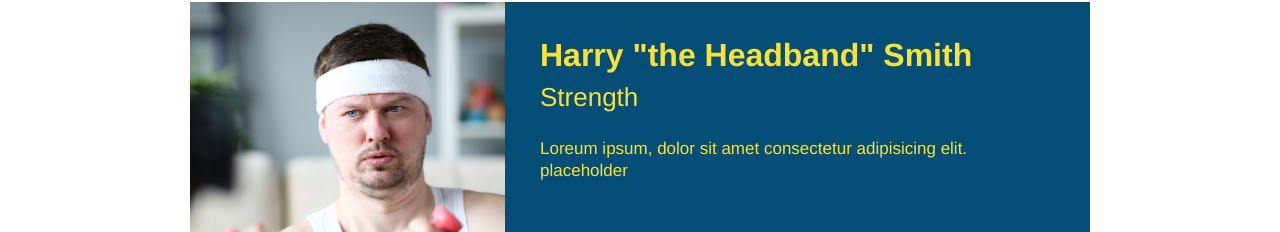
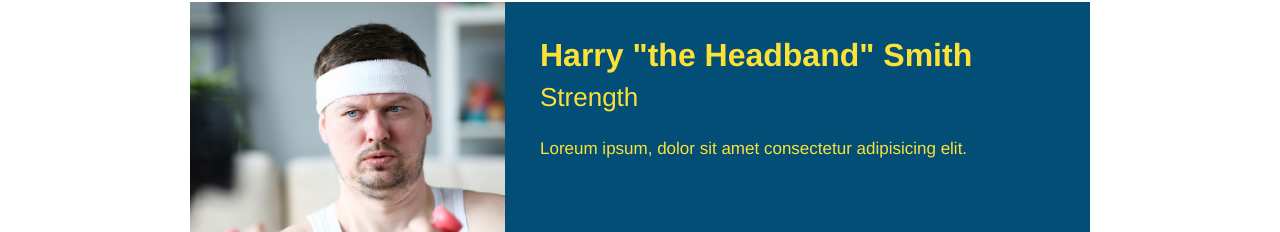
Before and after one commit to lest210/run-buddy, a plain HTML site: page index.html in a window 1280 px wide. Shown: the part 3367-3599 px from the top of the page. Drawn offline with Linux system fonts and the light colour scheme.

Commit message:
meet the trainers

```diff
--- a/index.html
+++ b/index.html
@@ -131,7 +131,7 @@
                     <h3>Harry "the Headband" Smith</h3>
                     <h4>Strength</h4>
                     <p>
-                        Loreum ipsum, dolor sit amet consectetur adipisicing elit. placeholder
+                        Loreum ipsum, dolor sit amet consectetur adipisicing elit.
                     </p>
                 </div>
             </article>
```
